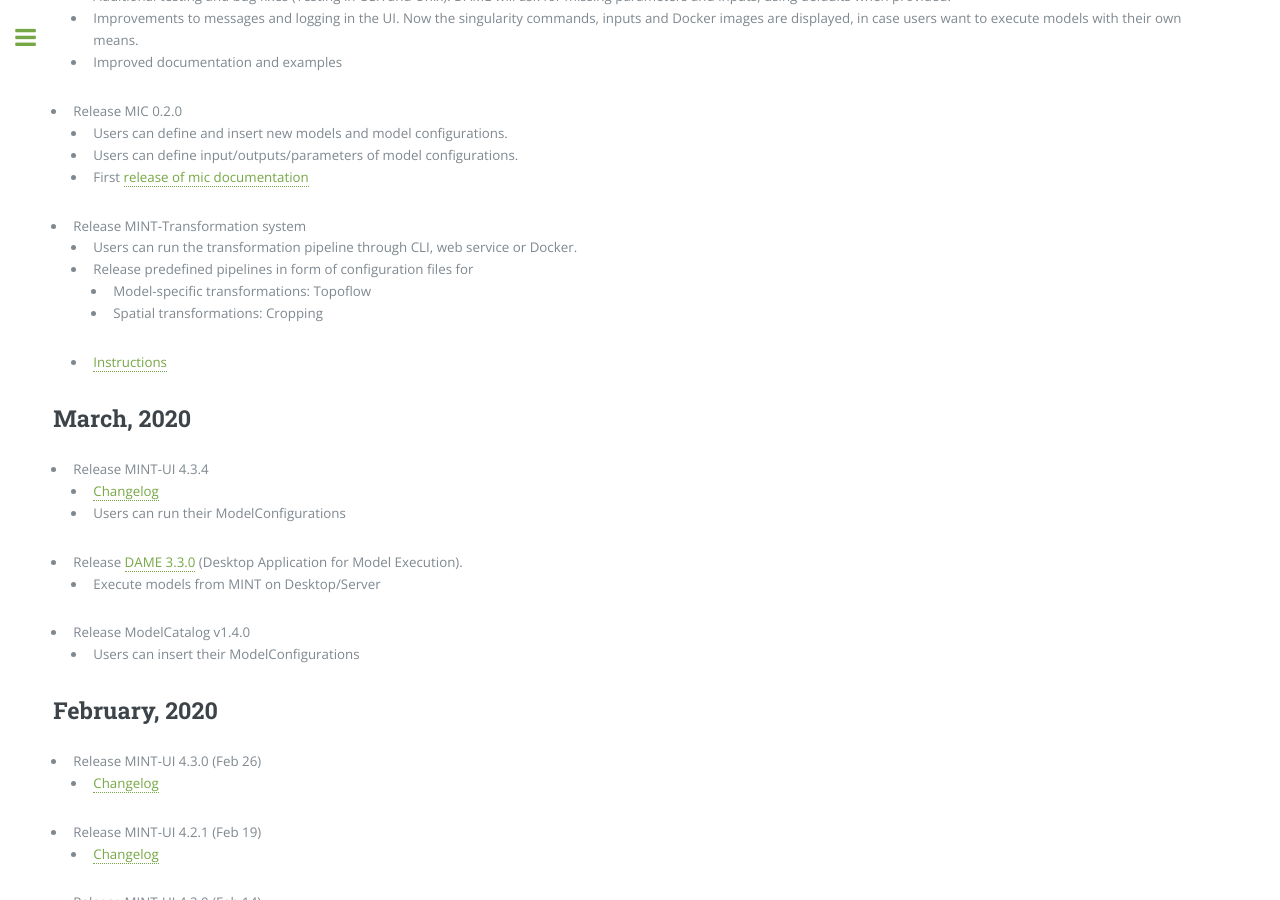
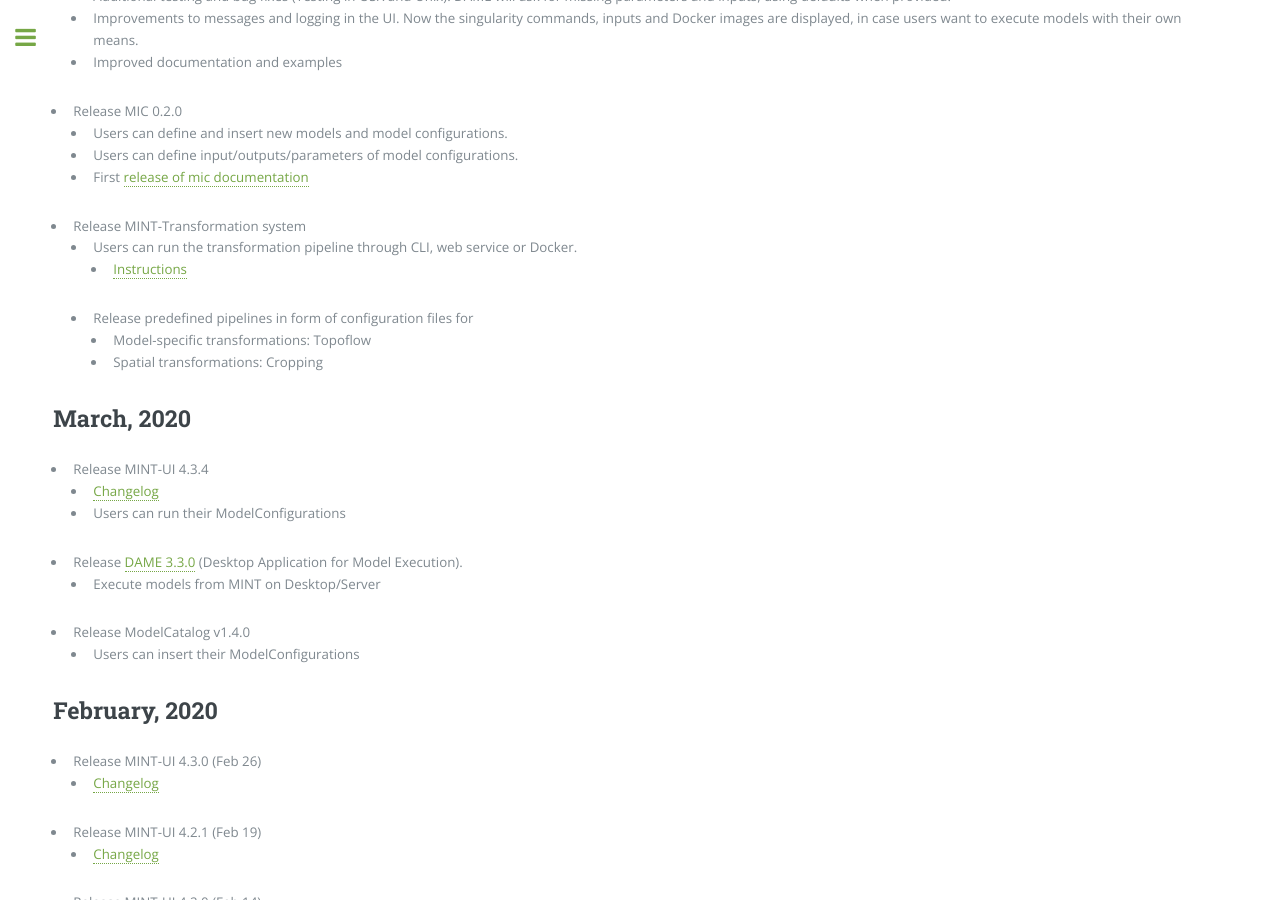
Before and after one commit to KnowledgeCaptureAndDiscovery/MINT, a Jekyll site: the page built from releases.md, in a window 1280 px wide and 900 px high, scrolled down 435 px. Built offline with Jekyll 4.4.1, drawn with Linux system fonts in a browser that asks for light colours.

```diff
--- a/releases.md
+++ b/releases.md
@@ -17,11 +17,10 @@ title: MINT Release updates
   * First [release of mic documentation](https://mic-cli.readthedocs.io/en/latest/)
 * Release MINT-Transformation system
   * Users can run the transformation pipeline through CLI, web service or Docker.
+    * [Instructions](https://github.com/mintproject/MINT-Transformation)
   * Release predefined pipelines in form of configuration files for
     * Model-specific transformations: Topoflow
     * Spatial transformations: Cropping
-  * [Instructions](https://github.com/mintproject/MINT-Transformation)
-
 
 ## March, 2020
 
```
